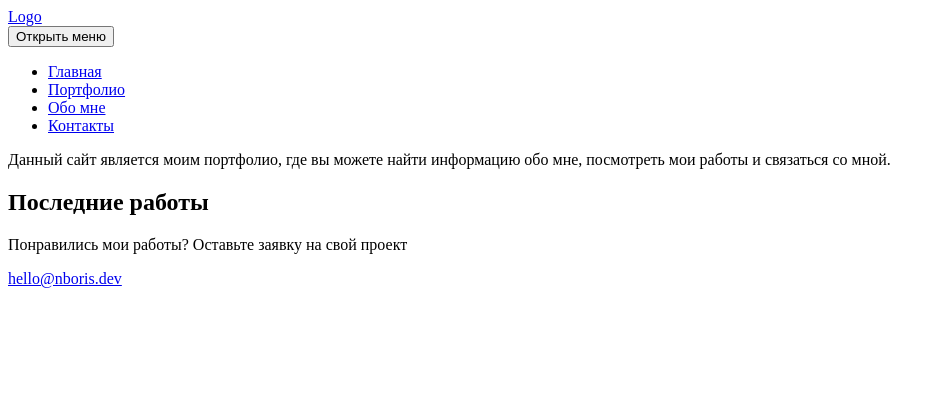
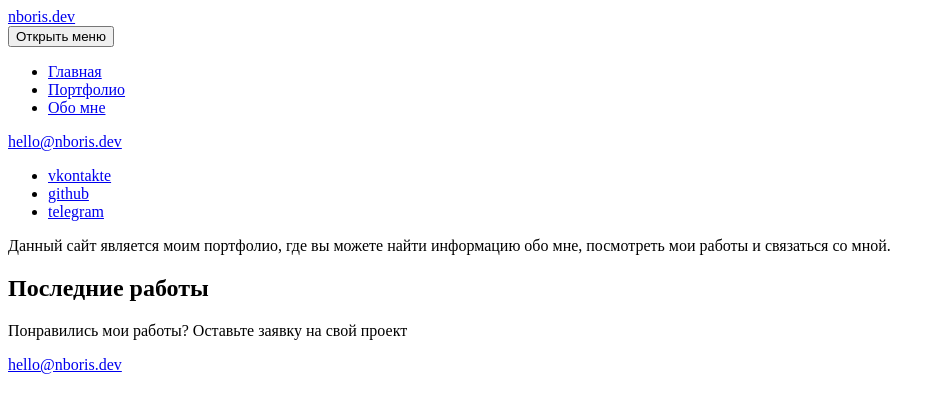
Before and after one commit to NBoris94/nboris.dev, a Next.js app: page / in a window 1280 px wide. Shown: the top 412 px of the page, without its empty margins (0-945 px from the left). Built offline with nearby package versions, Linux system fonts and the light colour scheme.

Commit message:
Переделал разметку header

```diff
--- a/src/components/Layout/Header.js
+++ b/src/components/Layout/Header.js
@@ -5,7 +5,7 @@ const Header = () => {
   return (
     <header>
       <Link href='/'>
-        <a>Logo</a>
+        nboris.dev
       </Link>
 
       <Navigation />
--- a/src/components/Layout/Navigation.js
+++ b/src/components/Layout/Navigation.js
@@ -1,14 +1,29 @@
+import Link from "next/link";
+
 const Navigation = () => {
   return (
     <nav>
       <button>Открыть меню</button>
       <div>
         <ul>
-          <li><a href="#">Главная</a></li>
-          <li><a href="#">Портфолио</a></li>
-          <li><a href="#">Обо мне</a></li>
-          <li><a href="#">Контакты</a></li>
+          <li>
+            <Link href={'/'}>Главная</Link>
+          </li>
+          <li>
+            <Link href={'/cases'}>Портфолио</Link>
+          </li>
+          <li>
+            <Link href={'/about'}>Обо мне</Link>
+          </li>
         </ul>
+        <div>
+          <a href="mailto:hello@nboris.dev">hello@nboris.dev</a>
+          <ul>
+            <li><a href="#">vkontakte</a></li>
+            <li><a href="#">github</a></li>
+            <li><a href="#">telegram</a></li>
+          </ul>
+        </div>
       </div>
     </nav>
   );
```
